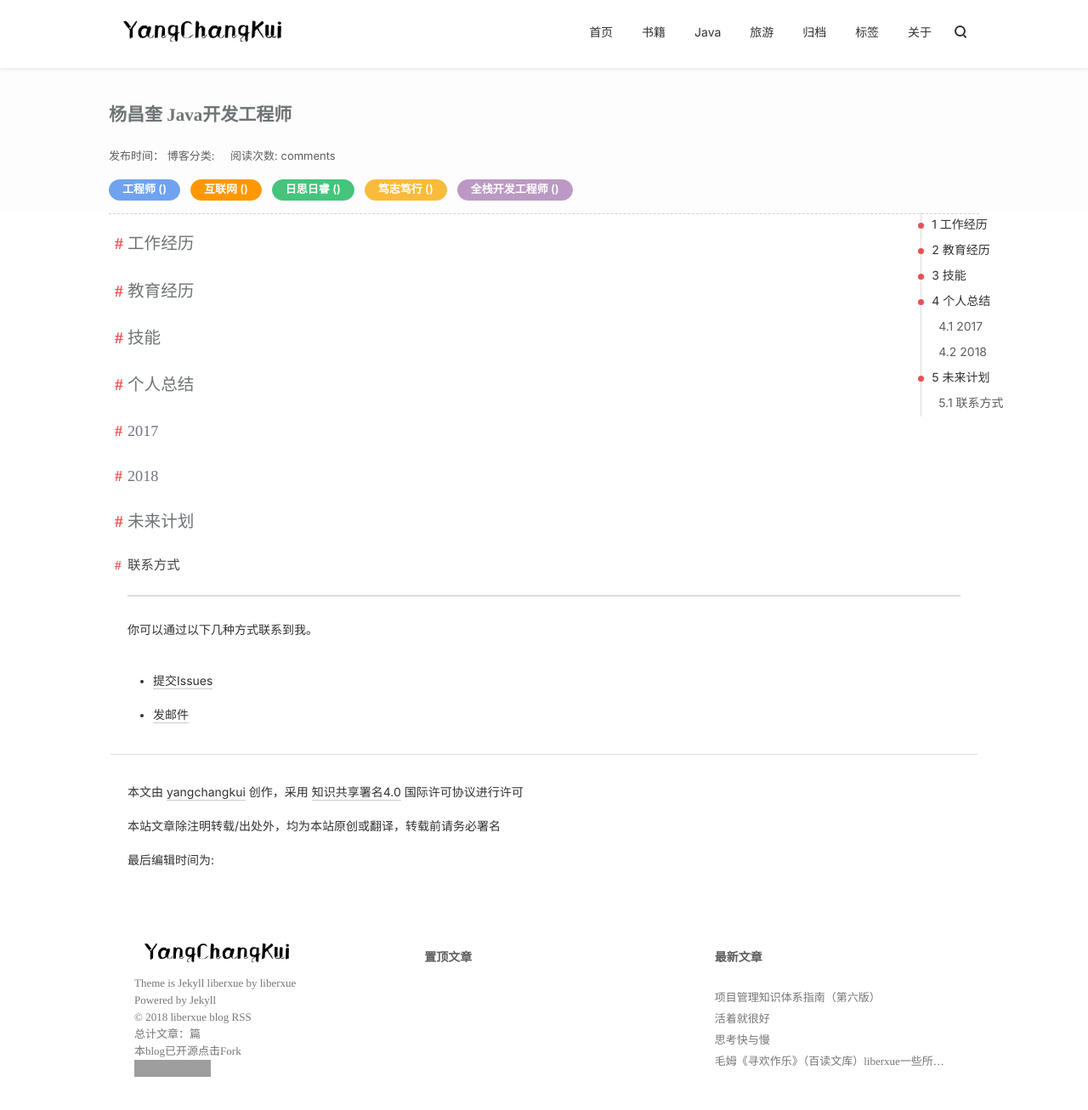
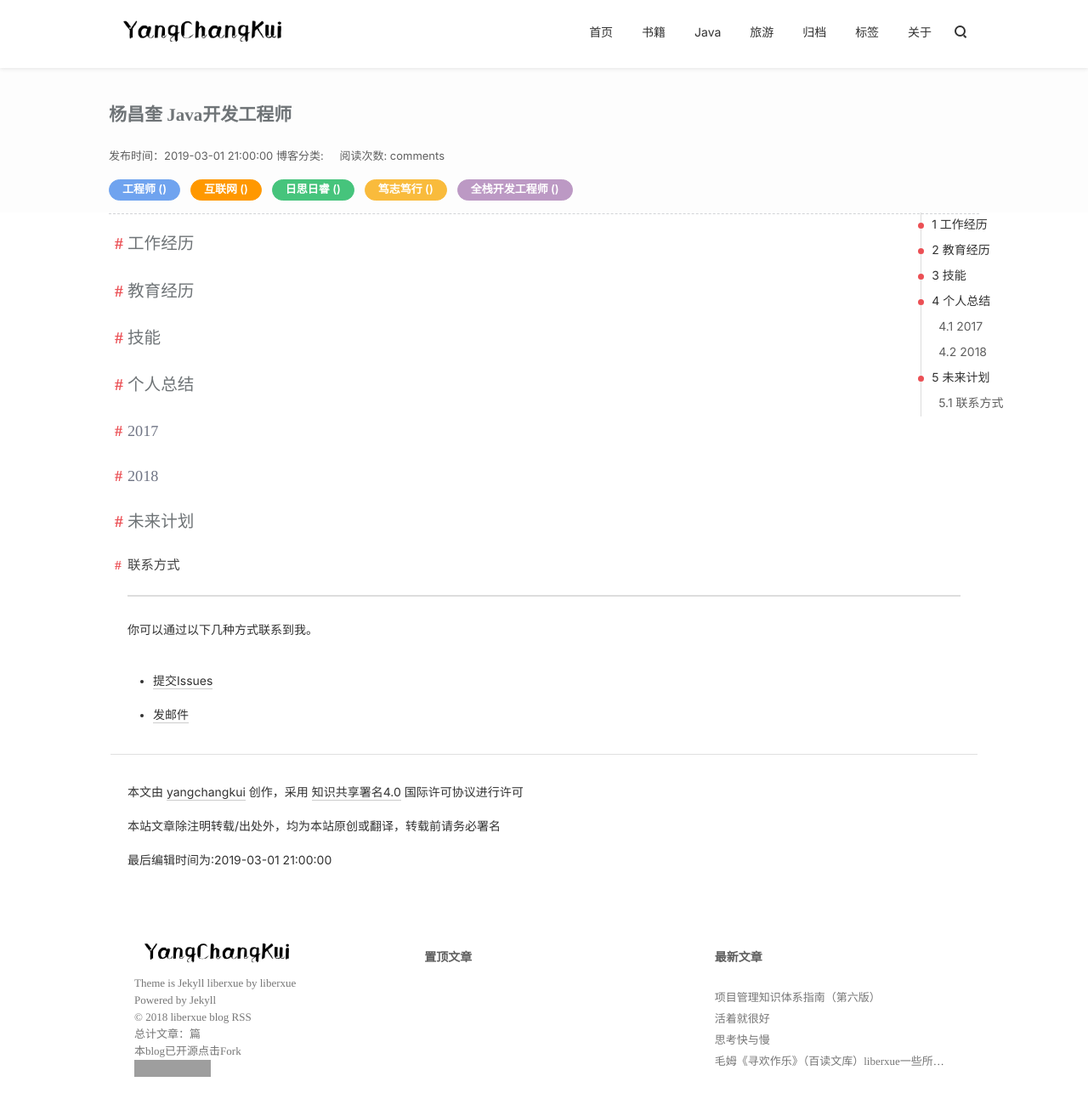
Before and after one commit to yangchangkui/yangchangkui.github.io, a Jekyll site: the page built from about.md, in a window 1280 px wide and 1400 px high. Shown: the top 1306 px of the window at 85% size. Built offline with Jekyll 4.4.1, drawn with Linux system fonts in a browser that asks for light colours; nearby versions of some CDN libraries; comment, search, counter and statistics services are not loaded; grey boxes are pictures that could not be loaded.

Commit message:
自我介绍改动

```diff
--- a/about.md
+++ b/about.md
@@ -11,6 +11,7 @@ tags:
 - 全栈开发工程师
 
 redirect_from:
+date: 2019-03-01 21:00:00
   - /about/
 ---
 
```
